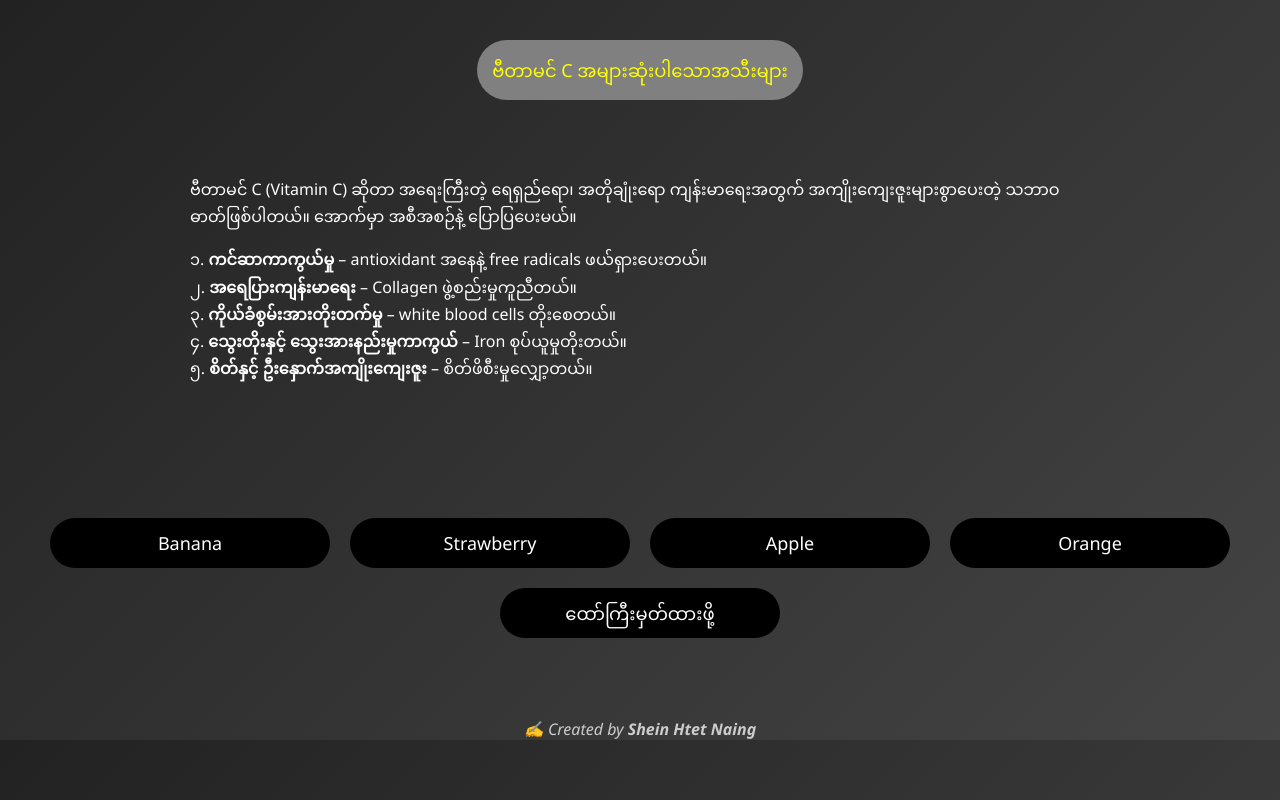
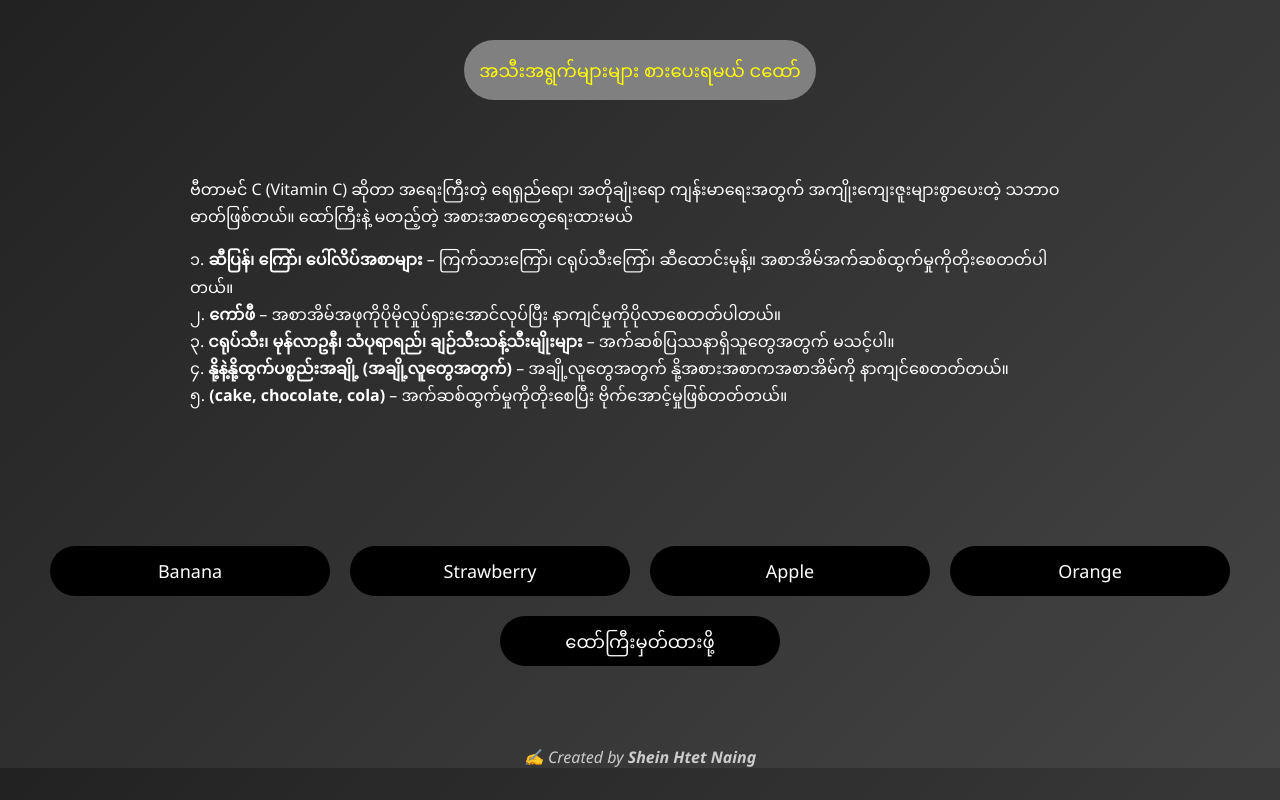
Before and after one commit to hninsandartun150-maker/-, a plain HTML site: page index.html in a window 1280 px wide. Drawn offline with Linux system fonts and the light colour scheme.

Commit message:
Update index.html

```diff
--- a/index.html
+++ b/index.html
@@ -79,19 +79,22 @@
 </head>
 <body>
 
-  <div class="lee">ဗီတာမင် C အများဆုံးပါသောအသီးများ</div>
+  <div class="lee">အသီးအရွက်များများ စားပေးရမယ် ငထော်</div>
 
   <div class="content">
     <p>
-      ဗီတာမင် C (Vitamin C) ဆိုတာ အရေးကြီးတဲ့ ရေရှည်ရော၊ အတိုချုံးရော ကျန်းမာရေးအတွက် အကျိုးကျေးဇူးများစွာပေးတဲ့ သဘာဝဓာတ်ဖြစ်ပါတယ်။
-      အောက်မှာ အစီအစဉ်နဲ့ ပြောပြပေးမယ်။
+      ဗီတာမင် C (Vitamin C) ဆိုတာ အရေးကြီးတဲ့ ရေရှည်ရော၊ အတိုချုံးရော ကျန်းမာရေးအတွက် အကျိုးကျေးဇူးများစွာပေးတဲ့ သဘာဝဓာတ်ဖြစ်တယ်။
+      ထော်ကြီးနဲ့ မတည့်တဲ့ အစားအစာတွေရေးထားမယ်
+
     </p>
     <p>
-      ၁. <strong>ကင်ဆာကာကွယ်မှု</strong> – antioxidant အနေနဲ့ free radicals ဖယ်ရှားပေးတယ်။<br>
-      ၂. <strong>အရေပြားကျန်းမာရေး</strong> – Collagen ဖွဲ့စည်းမှုကူညီတယ်။<br>
-      ၃. <strong>ကိုယ်ခံစွမ်းအားတိုးတက်မှု</strong> – white blood cells တိုးစေတယ်။<br>
-      ၄. <strong>သွေးတိုးနှင့် သွေးအားနည်းမှုကာကွယ်</strong> – Iron စုပ်ယူမှုတိုးတယ်။<br>
-      ၅. <strong>စိတ်နှင့် ဦးနှောက်အကျိုးကျေးဇူး</strong> – စိတ်ဖိစီးမှုလျှော့တယ်။
+      ၁. <strong>ဆီပြန်၊ ကြော်၊ ပေါ်လိပ်အစာများ</strong> – ကြက်သားကြော်၊ ငရုပ်သီးကြော်၊ ဆီထောင်းမုန့်။
+
+အစာအိမ်အက်ဆစ်ထွက်မှုကိုတိုးစေတတ်ပါတယ်။ <br>
+      ၂. <strong>ကော်ဖီ</strong> – အစာအိမ်အဖုကိုပိုမိုလှုပ်ရှားအောင်လုပ်ပြီး နာကျင်မှုကိုပိုလာစေတတ်ပါတယ်။<br>
+      ၃. <strong>ငရုပ်သီး၊ မုန်လာဥနီ၊ သံပုရာရည်၊ ချဉ်သီးသန့်သီးမျိုးများ</strong> – အက်ဆစ်ပြဿနာရှိသူတွေအတွက် မသင့်ပါ။<br>
+      ၄. <strong>နို့နဲ့နို့ထွက်ပစ္စည်းအချို့ (အချို့လူတွေအတွက်)</strong> – အချို့လူတွေအတွက် နို့အစားအစာကအစာအိမ်ကို နာကျင်စေတတ်တယ်။<br>
+      ၅. <strong>(cake, chocolate, cola)</strong> – အက်ဆစ်ထွက်မှုကိုတိုးစေပြီး ဗိုက်အောင့်မှုဖြစ်တတ်တယ်။
     </p>
   </div>
 
```
